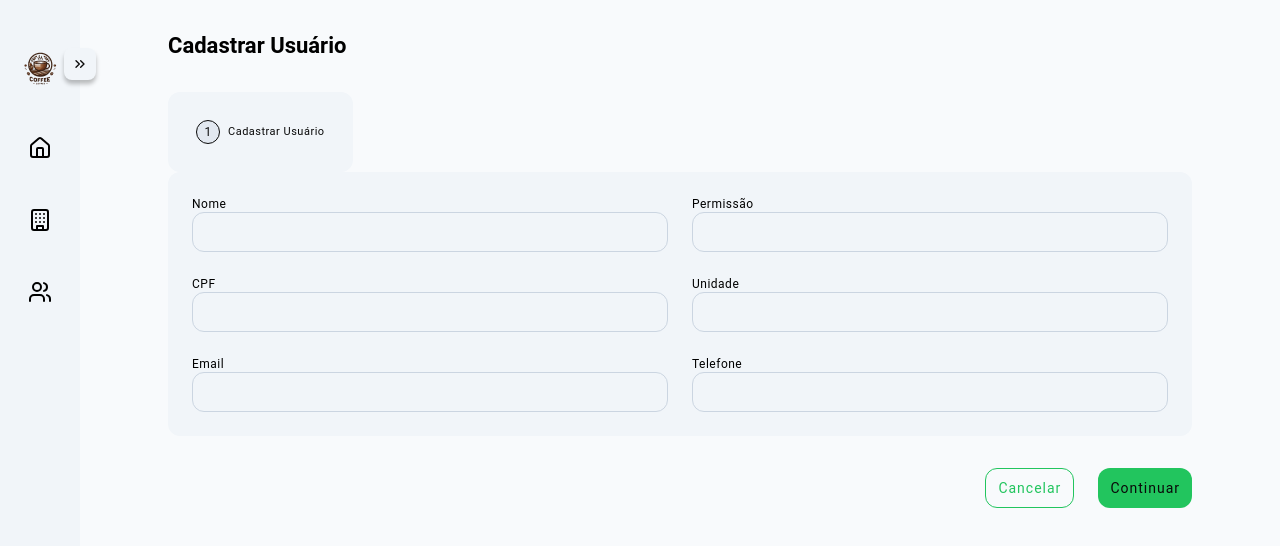
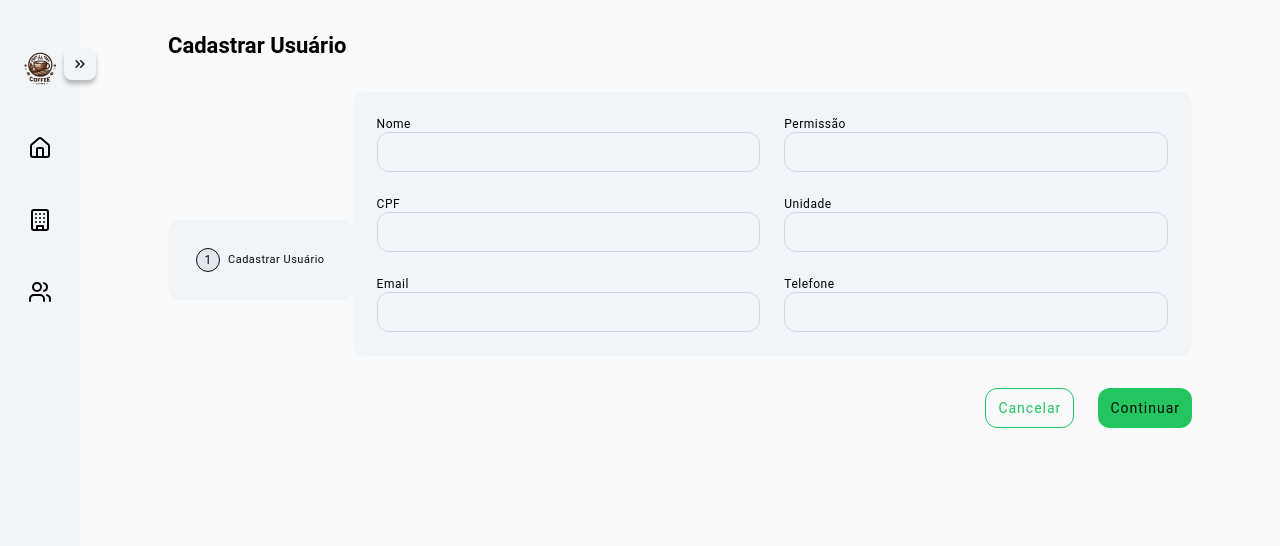
Before and after one commit to Ten-Coffee/ten-coffee_web, a Next.js app: page /users/create/step-1 in a window 1280 px wide. Shown: the top 546 px of the page. Built offline with nearby package versions, Linux system fonts and the light colour scheme.

Commit message:
🐛 fix: Corrigindo styles e imports

```diff
--- /dev/null
+++ b/src/components/templates/(privated)/user/create/styles/user-step.styles.scss
@@ -0,0 +1,5 @@
+.step-wrapper {
+  display: flex;
+  justify-content: space-between;
+  align-items: center;
+}
--- a/src/components/templates/(privated)/user/user.template.tsx
+++ b/src/components/templates/(privated)/user/user.template.tsx
@@ -1,12 +1,14 @@
 'use client';
 
-import './styles/wrapper.styles.scss';
+import './user.styles.scss';
+
+import { useUserListHook } from './use-users.hook';
+
 import { ButtonAtom } from '@/components/UI/atoms/button/button.atom';
 import { TitleAtom } from '@/components/UI/atoms/typography/title/title.atom';
 import { InputMolecule } from '@/components/UI/molecules/input/input.molecule';
 import { TableOrganism } from '@/components/UI/organism/table/table.organism';
 import { icons } from '@/icons/icons';
-import { useUserListHook } from './use-users.hook';
 
 export const UserTemplate = () => {
   const { handleAdicionar, columns, usuarios, rowActions } = useUserListHook();
```
Also changed, not shown: src/components/templates/(privated)/user/create/step-1/step-1.template.tsx (+5 -2 lines), src/components/templates/(privated)/user/user.styles.scss (renamed from src/components/templates/(privated)/user/styles/wrapper.styles.scss).
